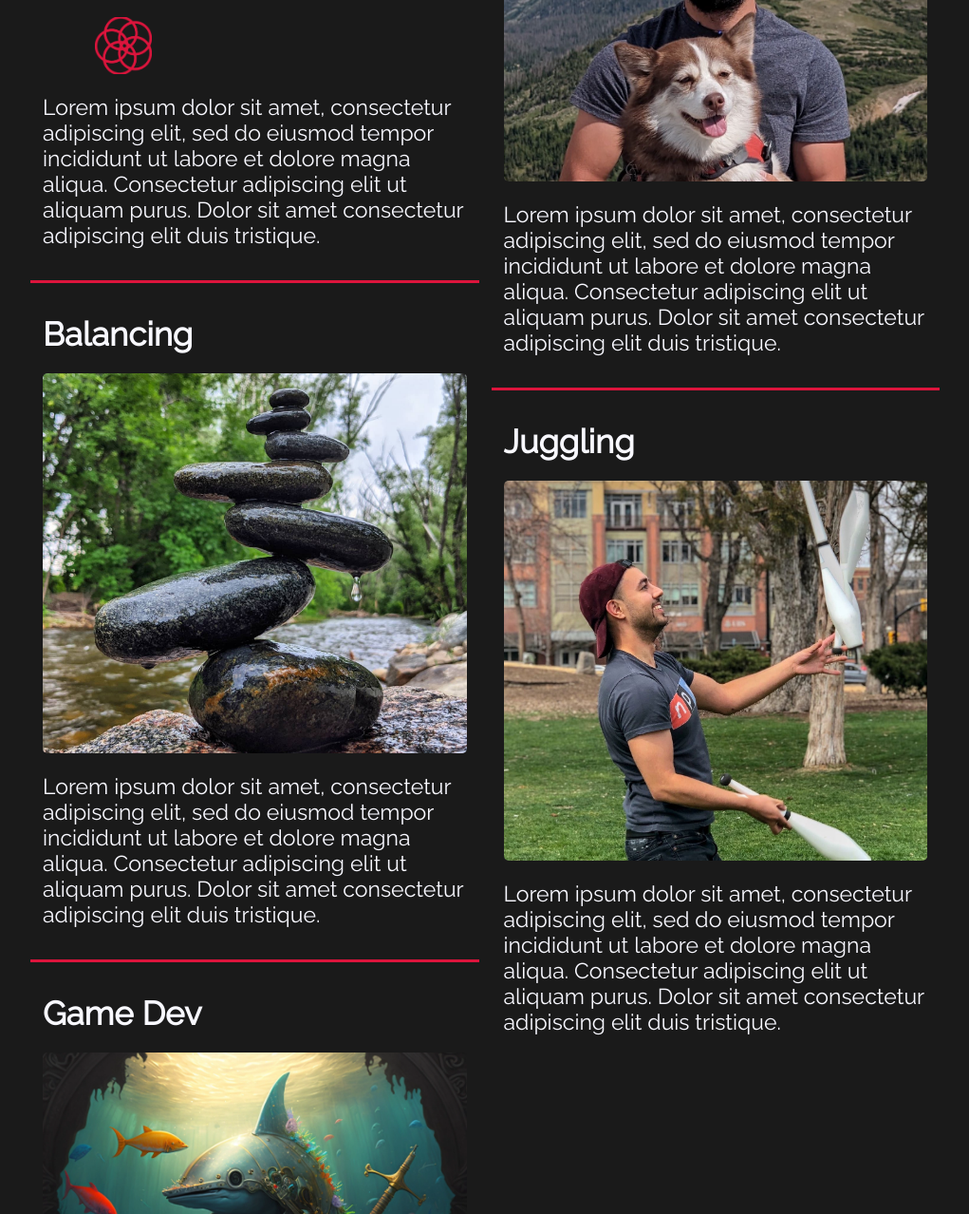
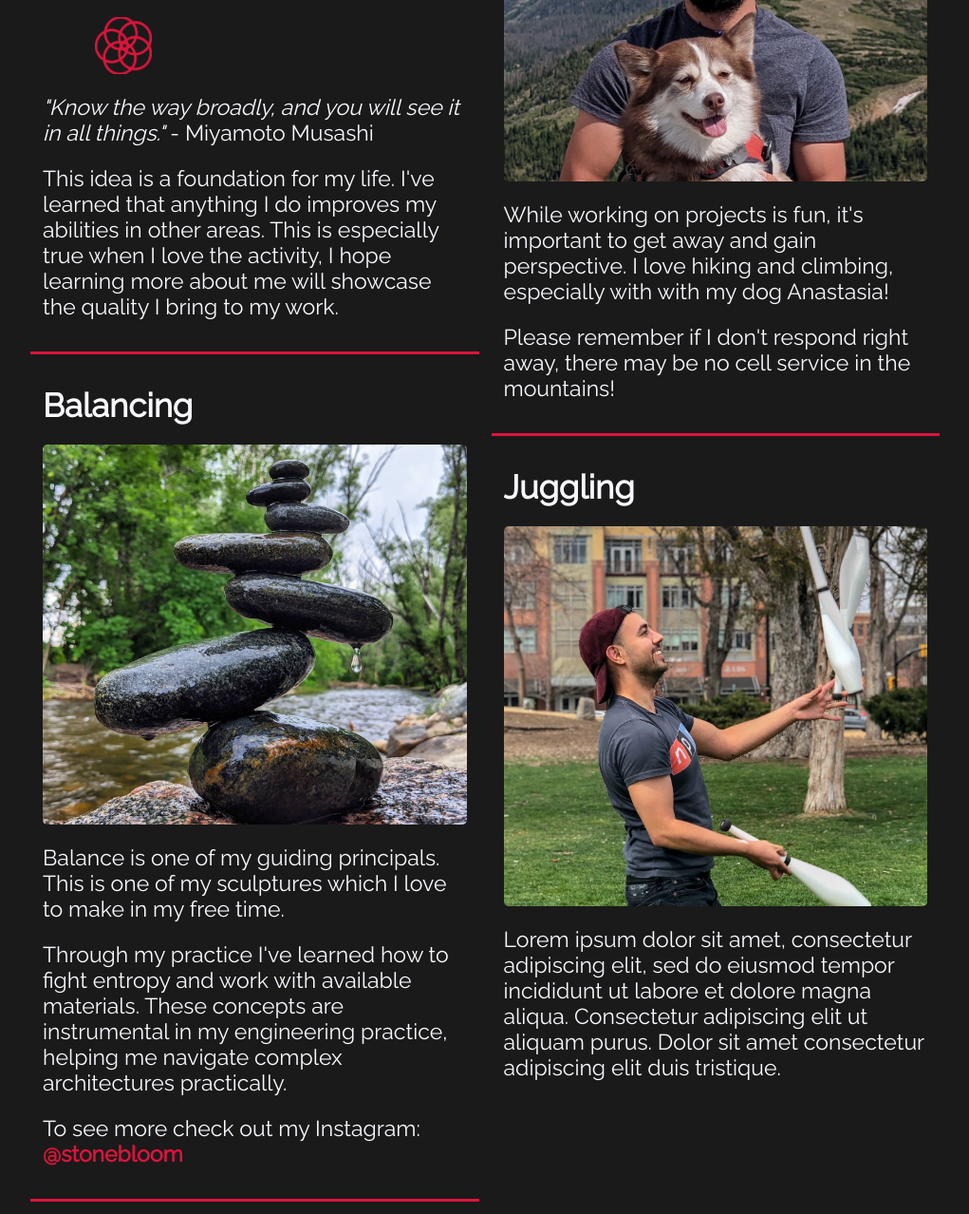
Before and after one commit to nicodes/nicodes-web, an Astro site: page /about in a window 1280 px wide. Shown: the part 482-1760 px from the top of the page at 95% size, without its empty margins (129-1150 px from the left). Built offline with nearby package versions, Linux system fonts and the light colour scheme; Astro itself is replaced by a stand-in of ours.

Commit message:
update about text

```diff
--- a/src/pages/about/about.module.scss
+++ b/src/pages/about/about.module.scss
@@ -13,3 +13,7 @@ img.fiveRings {
   margin-left: var(--space-xxl);
   animation: rotate 20s linear infinite;
 }
+
+.musashiQutote {
+  font-style: italic;
+}
--- a/src/pages/about/index.astro
+++ b/src/pages/about/index.astro
@@ -24,8 +24,9 @@ const ipsum =
     <Fragment slot="left">
       <Section>
         <p>
-          A list of my hobies and interests. A list of my hobies and interests.
-          A list of my hobies and interests. A list of my hobies and interests.
+          Here I describe my hobies and interests. While I love to code, that
+          isn't all I do! I hope this highlights who I am and the inspirations
+          for my work.
         </p>
         <p>To learn more please <a>reach out</a>!</p>
       </Section>
@@ -41,7 +42,16 @@ const ipsum =
         />
 
         <p>
-          {ipsum}
+          <span class={styles.musashiQutote}
+            >"Know the way broadly, and you will see it in all things."</span
+          > - Miyamoto Musashi
+        </p>
+
+        <p>
+          This idea is a foundation for my life. I've learned that anything I do
+          improves my abilities in other areas. This is especially true when I
+          love the activity, I hope learning more about me will showcase the
+          quality I bring to my work.
         </p>
       </Section>
 
@@ -54,7 +64,18 @@ const ipsum =
           alt="open navigation icon"
         />
         <p>
-          {ipsum}
+          Balance is one of my guiding principals. This is one of my sculptures
+          which I love to make in my free time.
+        </p>
+        <p>
+          Through my practice I've learned how to fight entropy and work with
+          available materials. These concepts are instrumental in my engineering
+          practice, helping me navigate complex architectures practically.
+        </p>
+        <p>
+          To see more check out my Instagram: <a
+            href="https://www.instagram.com/stonebloom/">@stonebloom</a
+          >
         </p>
       </Section>
 
@@ -67,7 +88,14 @@ const ipsum =
           alt="open navigation icon"
         />
         <p>
-          {ipsum}
+          If you couldn't tell, I have an over-imaginative mind. While I love
+          creative engineering because of the challenging rules, I also like to
+          let loose!
+        </p>
+        <p>
+          Currently I'm developing 2 mobile games using the Godot engine. The
+          first is a modern twist on a classic arcade game, and the second is a
+          bord-based fantasy card game. More info coming soon!
         </p>
       </Section>
     </Fragment>
@@ -82,7 +110,13 @@ const ipsum =
           alt="open navigation icon"
         />
         <p>
-          {ipsum}
+          While working on projects is fun, it's important to get away and gain
+          perspective. I love hiking and climbing, especially with with my dog
+          Anastasia!
+        </p>
+        <p>
+          Please remember if I don't respond right away, there may be no cell
+          service in the mountains!
         </p>
       </Section>
 
```
